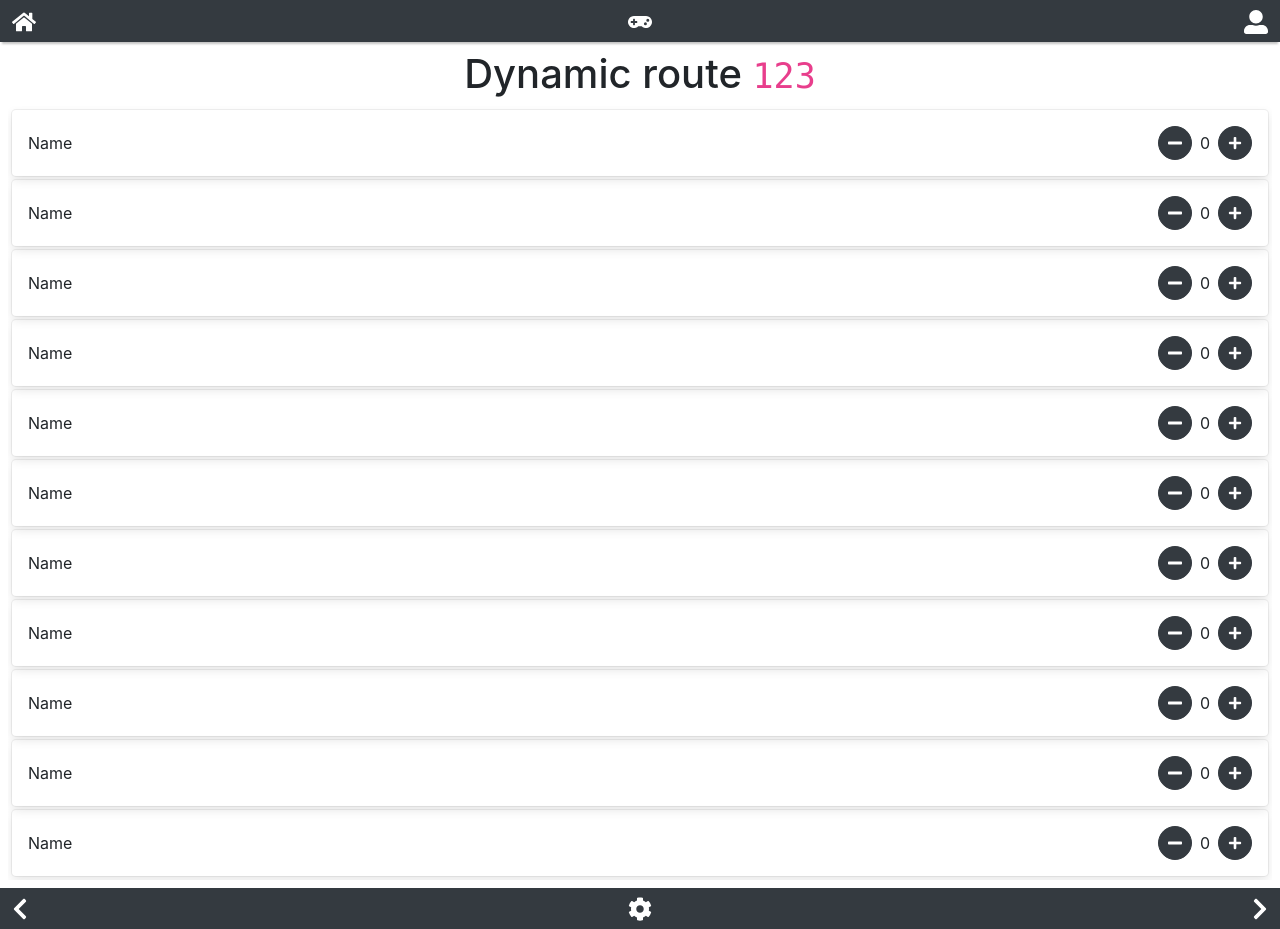
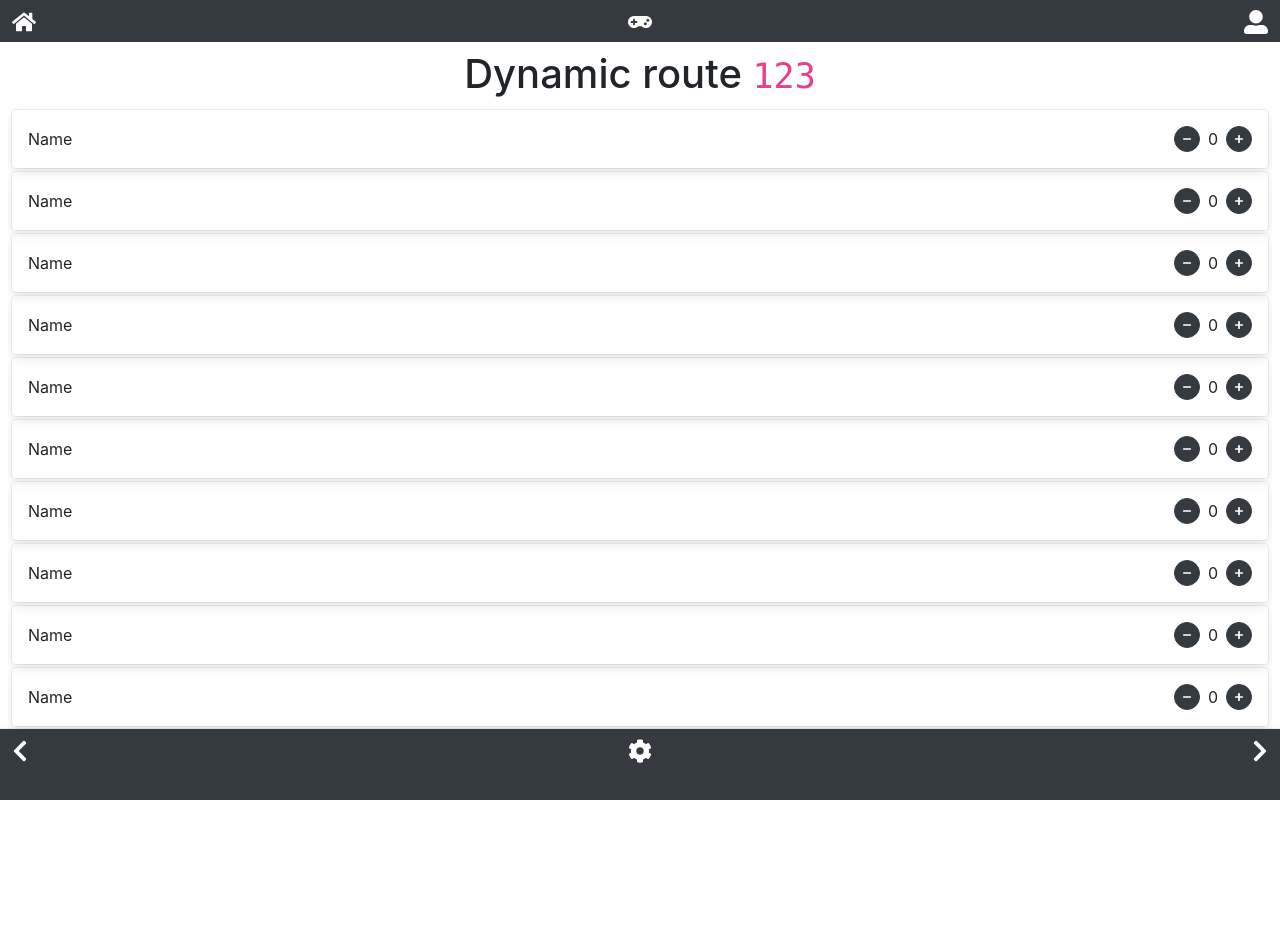
Before and after one commit to b3rg3t/score-more, a React (Create React App) app: page /activegame/123 in a window 1280 px wide. After the commit the page ends 800 px from the top, so only its background shows below. Built offline with nearby package versions, Linux system fonts and the light colour scheme.

Commit message:
overflow scroll on cards

```diff
--- a/src/App.scss
+++ b/src/App.scss
@@ -5,10 +5,20 @@
   width: 100%;
   max-height: 100vh;
   position: relative;
+  overflow: hidden;
 }
 
 .player-list {
-  max-height: 100;
+  display: flex;
+  flex-direction: column;
+  max-height: 100%;
+  justify-content: space-between;
+  .player-list-section {
+    flex: 7;
+  }
+  .player-list-footer {
+    flex: 1;
+  }
 }
 
 .selectPlayer__multi-value {
@@ -31,6 +41,7 @@
 // }
 
 $bg-shadow: 0 4px 2px -2px rgba(58, 58, 58, 0.301);
+$bg-shadow: 0 -4px -2px 2px rgba(58, 58, 58, 0.301);
 $bg-shadow-border: 0 0 0 1px hsla(0, 1%, 43%, 0.1), 0 4px 11px hsla(0, 0%, 0%, 0.1);
 
 $color: rgb(255, 187, 187);
@@ -41,3 +52,30 @@ $color: rgb(255, 187, 187);
 .box-shadow {
   box-shadow: $bg-shadow-border;
 }
+.top-shadow {
+  box-shadow: $bg-shadow-border;
+}
+
+/* width */
+::-webkit-scrollbar {
+  width: 10px;
+}
+
+/* Track */
+::-webkit-scrollbar-track {
+  border-left: transparent;
+  background-color: white;
+  border-radius: 8px;
+}
+
+/* Handle */
+::-webkit-scrollbar-thumb {
+  background: #343a40;
+  border-radius: 8px;
+}
+
+/* Handle on hover */
+::-webkit-scrollbar-thumb:hover {
+  background: rgb(75, 74, 74);
+  cursor: pointer;
+}
--- a/src/components/game/PlayerItem.tsx
+++ b/src/components/game/PlayerItem.tsx
@@ -11,7 +11,7 @@ const PlayerItem = () => {
         <button
           className="btn btn-dark btn-sm d-flex align-items-center justify-content-center rounded-circle"
           onClick={() => setCounter((prevState) => prevState - 1)}
-          style={{ width: "34px", height: "34px" }}
+          style={{ width: "26px", height: "26px" }}
         >
           <FaMinus size="1rem" />
         </button>
@@ -19,7 +19,7 @@ const PlayerItem = () => {
         <button
           className="btn btn-dark btn-sm d-flex align-items-center justify-content-center rounded-circle"
           onClick={() => setCounter((prevState) => prevState + 1)}
-          style={{ width: "34px", height: "34px" }}
+          style={{ width: "26px", height: "26px" }}
         >
           <FaPlus />
         </button>
--- a/src/components/pages/ActiveGame.tsx
+++ b/src/components/pages/ActiveGame.tsx
@@ -11,14 +11,14 @@ const ActiveGame = ({ match }: any) => {
 
   console.log(id);
   return (
-    <section className="player-list d-flex flex-column justify-content-between">
-      <section className="p-2">
+    <section className="player-list">
+      <section className="player-list-section p-2 overflow-auto">
         <h1 className="text-center">
           Dynamic route <code>{id}</code>
         </h1>
         <PlayerList />
       </section>
-      <Footer styling={"bg-dark p-2"}>
+      <Footer styling={"bg-dark p-2 player-list-footer top-shadow"}>
         <nav className="text-white">
           <ul className="list-unstyled d-flex m-0 justify-content-between">
             <li>
--- a/src/index.scss
+++ b/src/index.scss
@@ -4,6 +4,7 @@ html {
   padding: 0;
   box-sizing: border-box;
   height: 100%;
+  scroll-behavior: smooth;
 }
 
 body {
```
